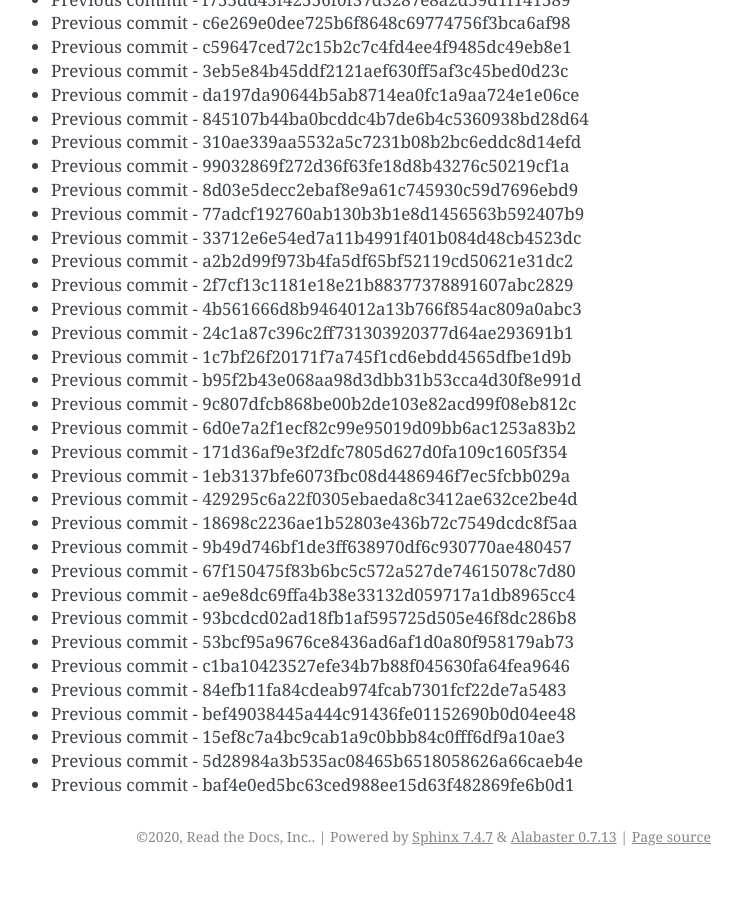
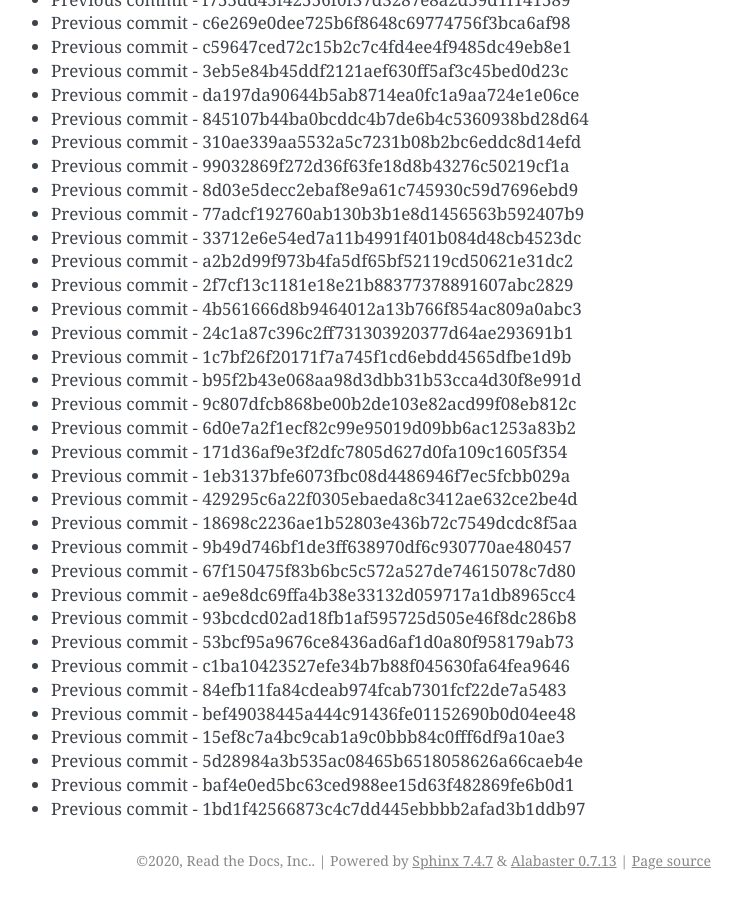
Before and after one commit to readthedocs/rtd-git-stresstest, a Sphinx documentation site: the page built from docs/updates.rst, in a window 1280 px wide and 900 px high, scrolled down 36375 px. Shown: the whole window, without its empty margins (399-1141 px from the left). Built offline with Sphinx 7.4.7, drawn with Linux system fonts in a browser that asks for light colours; before the commit the page ends 37251 px from its top, so only the background shows below that.

Commit message:
Generating commit from previous: 1bd1f42566873c4c7dd445ebbbb2afad3b1ddb97

```diff
--- a/docs/updates.rst
+++ b/docs/updates.rst
@@ -1560,3 +1560,4 @@ It can be tested for any performance characteristics.
 * Previous commit - 15ef8c7a4bc9cab1a9c0bbb84c0fff6df9a10ae3
 * Previous commit - 5d28984a3b535ac08465b6518058626a66caeb4e
 * Previous commit - baf4e0ed5bc63ced988ee15d63f482869fe6b0d1
+* Previous commit - 1bd1f42566873c4c7dd445ebbbb2afad3b1ddb97
```
